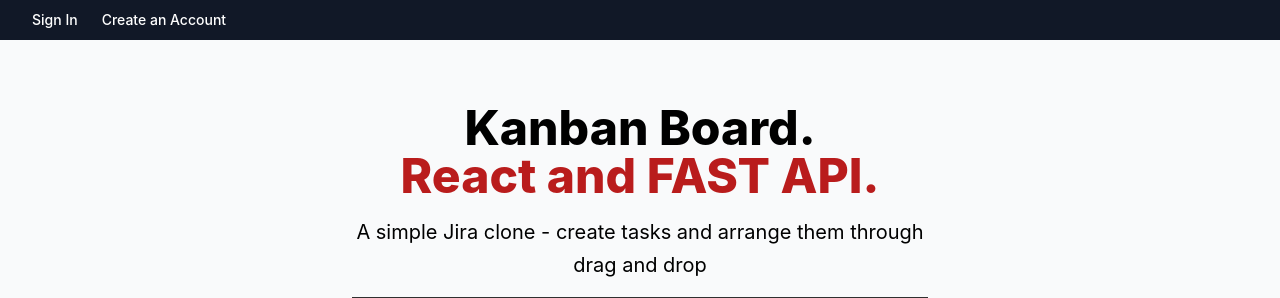
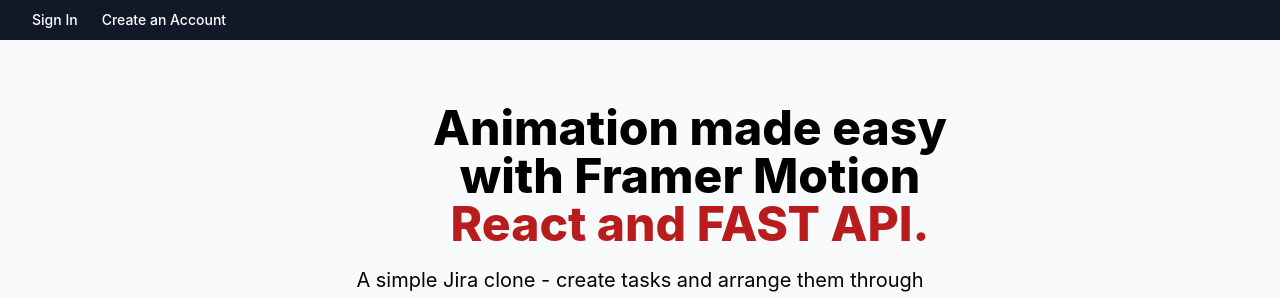
Before and after one commit to Apfirebolt/Fastapi-scrum-master, a React (Create React App) app in the folder frontend/: page / in a window 1280 px wide. Shown: the top 298 px of the page. Built offline with nearby package versions, Linux system fonts and the light colour scheme.

Commit message:
feat: added framer motion and loader styles updated

```diff
--- a/frontend/package.json
+++ b/frontend/package.json
@@ -10,6 +10,7 @@
     "axios": "^1.2.1",
     "dayjs": "^1.11.7",
     "draft-js": "^0.11.7",
+    "framer-motion": "^10.16.4",
     "react": "^18.2.0",
     "react-awesome-slider": "^4.1.0",
     "react-beautiful-dnd": "^13.1.1",
--- a/frontend/src/components/Loader.jsx
+++ b/frontend/src/components/Loader.jsx
@@ -2,8 +2,15 @@
 
 const Loader = () => {
   return (
-    <div>
-      <p>Loading...</p>
+    <div className="flex justify-center items-center my-3">
+      <div
+      className="inline-block h-16 w-16 animate-spin rounded-full border-4 border-solid border-current border-r-transparent align-[-0.125em] motion-reduce:animate-[spin_1.5s_linear_infinite]"
+      role="status"
+    >
+      <span className="!absolute !-m-px !h-px !w-px !overflow-hidden !whitespace-nowrap !border-0 !p-0 ![clip:rect(0,0,0,0)]">
+        Loading...
+      </span>
+    </div>
     </div>
   );
 };
--- a/frontend/src/pages/Home.jsx
+++ b/frontend/src/pages/Home.jsx
@@ -1,4 +1,5 @@
 import React from "react";
+import { motion } from "framer-motion";
 import AwesomeSlider from "react-awesome-slider";
 import "react-awesome-slider/dist/styles.css";
 
@@ -11,12 +12,22 @@
     <div className="bg-gray-50">
       <div className="mx-auto max-w-screen-xl px-4 py-16 lg:flex lg:items-center">
         <div className="mx-auto max-w-xl text-center">
-          <h1 className="text-3xl font-extrabold sm:text-5xl">
-            Kanban Board.
+          <motion.h1
+            className="text-3xl font-extrabold sm:text-5xl"
+            animate={{ x: [50, 150, 50], opacity: 1, scale: 1 }}
+            transition={{
+              duration: 5,
+              delay: 0.3,
+              ease: [0.5, 0.71, 1, 1.5],
+            }}
+            initial={{ opacity: 0, scale: 0.5 }}
+            whileHover={{ scale: 1.2 }}
+          >
+            Animation made easy with Framer Motion
             <strong className="font-extrabold text-red-700 sm:block">
               React and FAST API.
             </strong>
-          </h1>
+          </motion.h1>
 
           {profile && (
             <h1 className="text-xl my-4 font-extrabold sm:text-2xl">
@@ -34,13 +45,22 @@
 
           <AwesomeSlider>
             <div>
-              <img src="https://images.unsplash.com/photo-1664575262619-b28fef7a40a4?ixlib=rb-4.0.3&ixid=M3wxMjA3fDB8MHxwaG90by1wYWdlfHx8fGVufDB8fHx8fA%3D%3D&auto=format&fit=crop&w=2932&q=80" alt="" />
+              <img
+                src="https://images.unsplash.com/photo-1664575262619-b28fef7a40a4?ixlib=rb-4.0.3&ixid=M3wxMjA3fDB8MHxwaG90by1wYWdlfHx8fGVufDB8fHx8fA%3D%3D&auto=format&fit=crop&w=2932&q=80"
+                alt=""
+              />
             </div>
             <div>
-              <img src="https://images.unsplash.com/photo-1664575197229-3bbebc281874?ixlib=rb-4.0.3&ixid=M3wxMjA3fDB8MHxwaG90by1wYWdlfHx8fGVufDB8fHx8fA%3D%3D&auto=format&fit=crop&w=2970&q=80" alt="" />
+              <img
+                src="https://images.unsplash.com/photo-1664575197229-3bbebc281874?ixlib=rb-4.0.3&ixid=M3wxMjA3fDB8MHxwaG90by1wYWdlfHx8fGVufDB8fHx8fA%3D%3D&auto=format&fit=crop&w=2970&q=80"
+                alt=""
+              />
             </div>
             <div>
-              <img src="https://plus.unsplash.com/premium_photo-1664461662789-b72903263bad?ixlib=rb-4.0.3&ixid=M3wxMjA3fDB8MHxwaG90by1wYWdlfHx8fGVufDB8fHx8fA%3D%3D&auto=format&fit=crop&w=2970&q=80" alt="" />
+              <img
+                src="https://plus.unsplash.com/premium_photo-1664461662789-b72903263bad?ixlib=rb-4.0.3&ixid=M3wxMjA3fDB8MHxwaG90by1wYWdlfHx8fGVufDB8fHx8fA%3D%3D&auto=format&fit=crop&w=2970&q=80"
+                alt=""
+              />
             </div>
           </AwesomeSlider>
         </div>
--- a/frontend/src/pages/Scheduler.jsx
+++ b/frontend/src/pages/Scheduler.jsx
@@ -81,6 +81,7 @@
 
   return (
     <div className="bg-gray-50">
+      <Loader />
       <div className="mx-auto max-w-screen-xl px-4 py-16 lg:flex lg:items-center">
         <div className="mx-auto max-w-xl text-center">
           <h1 className="text-3xl font-extrabold sm:text-5xl">Scheduler</h1>
```
Also changed, not shown: 1 other file (tests, documents, lock files or other folders).
